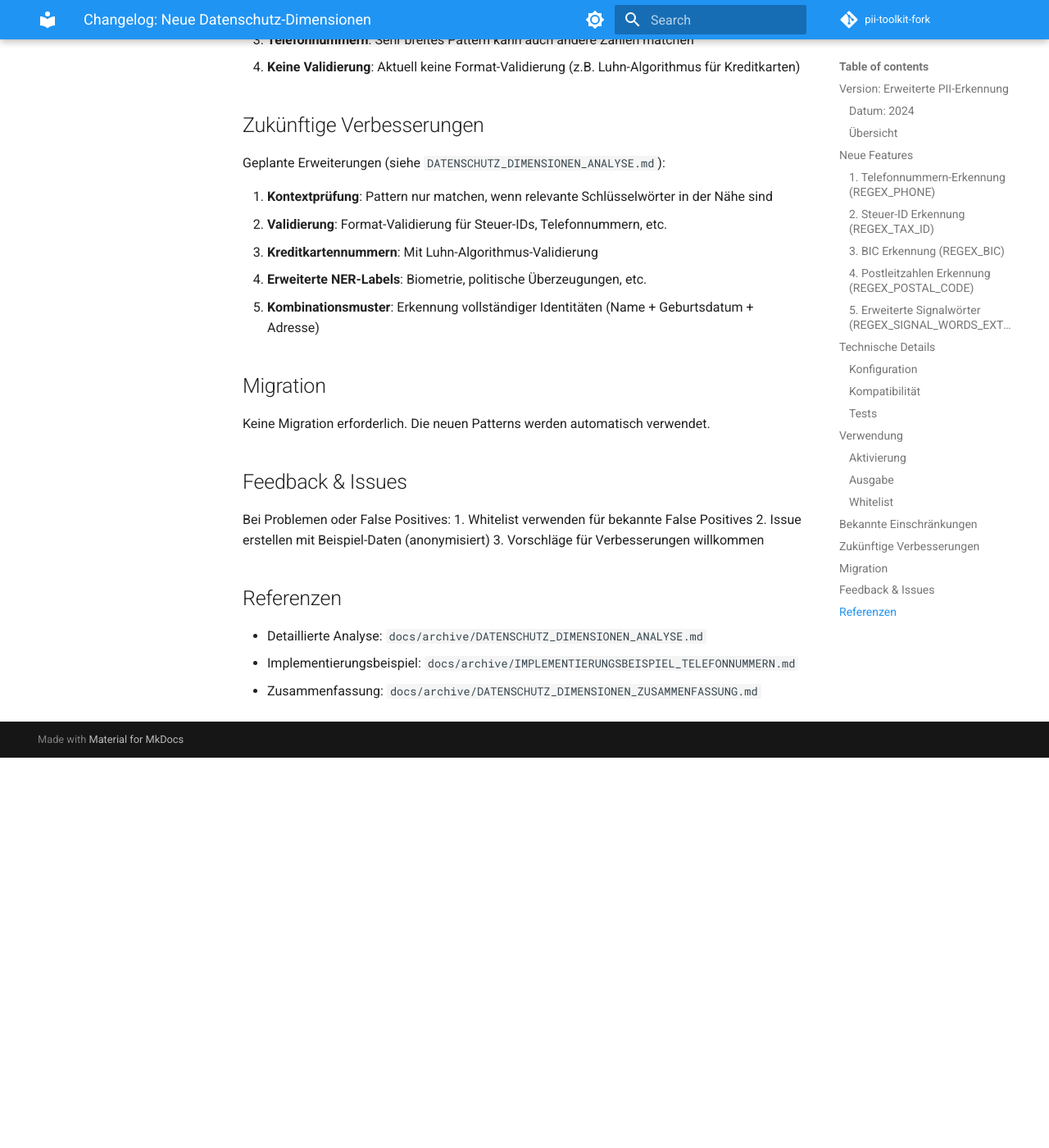
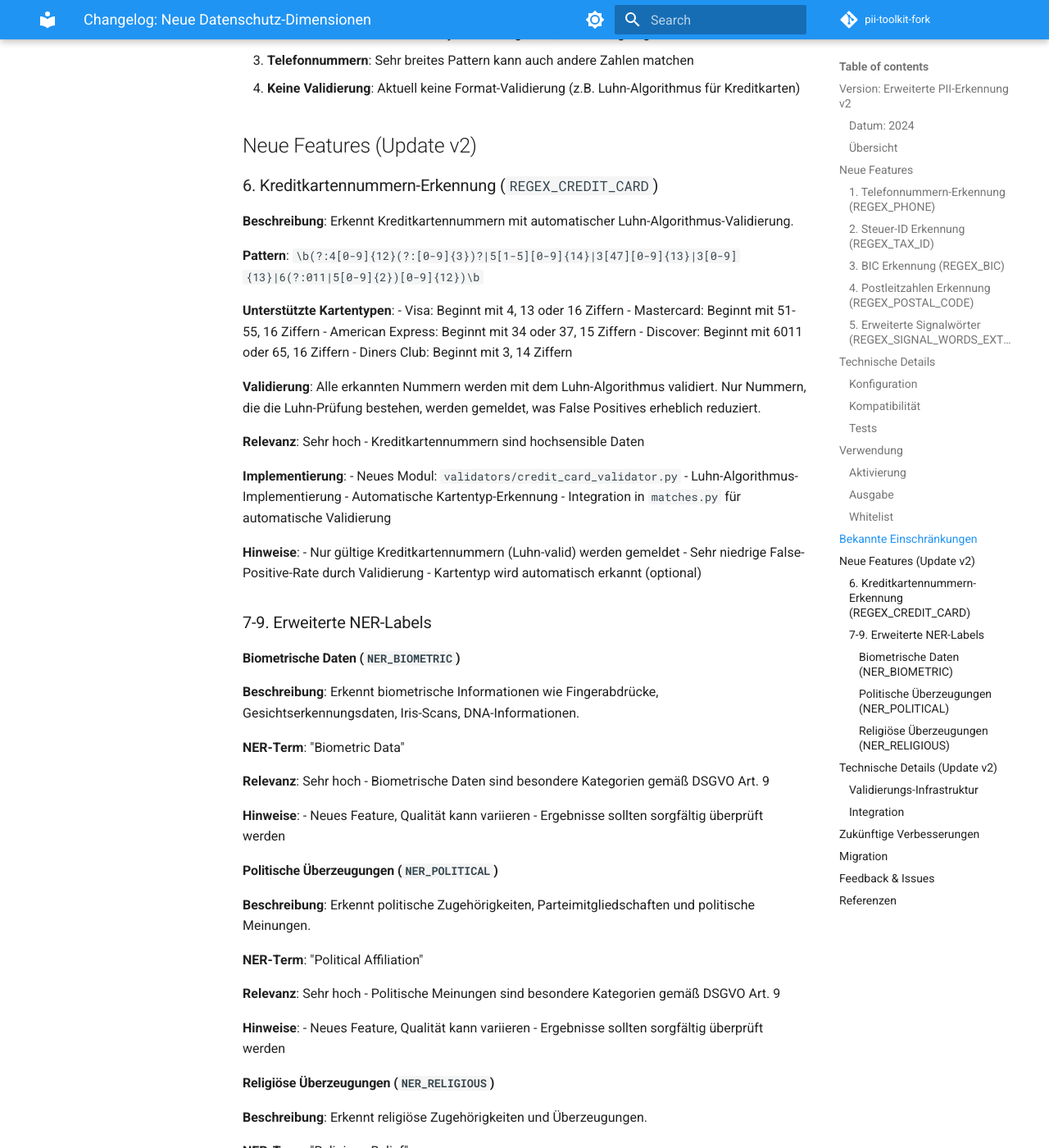
Before and after one commit to lichtbaer/pbd-toolkit, an MkDocs documentation site: the page built from docs/archive/CHANGELOG_NEW_PATTERNS.md, in a window 1280 px wide and 1400 px high, scrolled down 4201 px. Shown: the whole window at 82% size. Built offline with MkDocs 1.6.1 and Material for MkDocs 9.7.7, drawn with Linux system fonts in a browser that asks for light colours; comment, search, counter and statistics services are not loaded; before the commit the page ends 5125 px from its top, so only the background shows below that; some of the changed text lies outside the part shown.

Commit message:
feat: Add credit card detection and new NER labels
Adds credit card detection with Luhn validation and new NER labels for biometric, political, and religious data.

Co-authored-by: cursor <cursor@smartml.de>

````diff
--- a/docs/archive/CHANGELOG_NEW_PATTERNS.md
+++ b/docs/archive/CHANGELOG_NEW_PATTERNS.md
@@ -1,12 +1,12 @@
 # Changelog: Neue Datenschutz-Dimensionen
 
-## Version: Erweiterte PII-Erkennung
+## Version: Erweiterte PII-Erkennung v2
 
 ### Datum: 2024
 
 ### Übersicht
 
-Dieses Update fügt 5 neue Regex-Patterns zur PII-Erkennung hinzu, um weitere datenschutzrelevante Dimensionen zu identifizieren.
+Dieses Update fügt 6 neue Regex-Patterns und 3 neue NER-Labels zur PII-Erkennung hinzu, um weitere datenschutzrelevante Dimensionen zu identifizieren. Zusätzlich wurde eine Validierungs-Infrastruktur für Kreditkartennummern implementiert.
 
 ## Neue Features
 
@@ -187,15 +187,102 @@ Beispiel-Whitelist-Einträge:
 3. **Telefonnummern**: Sehr breites Pattern kann auch andere Zahlen matchen
 4. **Keine Validierung**: Aktuell keine Format-Validierung (z.B. Luhn-Algorithmus für Kreditkarten)
 
+## Neue Features (Update v2)
+
+### 6. Kreditkartennummern-Erkennung (`REGEX_CREDIT_CARD`)
+
+**Beschreibung**: Erkennt Kreditkartennummern mit automatischer Luhn-Algorithmus-Validierung.
+
+**Pattern**: `\b(?:4[0-9]{12}(?:[0-9]{3})?|5[1-5][0-9]{14}|3[47][0-9]{13}|3[0-9]{13}|6(?:011|5[0-9]{2})[0-9]{12})\b`
+
+**Unterstützte Kartentypen**:
+- Visa: Beginnt mit 4, 13 oder 16 Ziffern
+- Mastercard: Beginnt mit 51-55, 16 Ziffern
+- American Express: Beginnt mit 34 oder 37, 15 Ziffern
+- Discover: Beginnt mit 6011 oder 65, 16 Ziffern
+- Diners Club: Beginnt mit 3, 14 Ziffern
+
+**Validierung**: Alle erkannten Nummern werden mit dem Luhn-Algorithmus validiert. Nur Nummern, die die Luhn-Prüfung bestehen, werden gemeldet, was False Positives erheblich reduziert.
+
+**Relevanz**: Sehr hoch - Kreditkartennummern sind hochsensible Daten
+
+**Implementierung**:
+- Neues Modul: `validators/credit_card_validator.py`
+- Luhn-Algorithmus-Implementierung
+- Automatische Kartentyp-Erkennung
+- Integration in `matches.py` für automatische Validierung
+
+**Hinweise**:
+- Nur gültige Kreditkartennummern (Luhn-valid) werden gemeldet
+- Sehr niedrige False-Positive-Rate durch Validierung
+- Kartentyp wird automatisch erkannt (optional)
+
+### 7-9. Erweiterte NER-Labels
+
+#### Biometrische Daten (`NER_BIOMETRIC`)
+
+**Beschreibung**: Erkennt biometrische Informationen wie Fingerabdrücke, Gesichtserkennungsdaten, Iris-Scans, DNA-Informationen.
+
+**NER-Term**: "Biometric Data"
+
+**Relevanz**: Sehr hoch - Biometrische Daten sind besondere Kategorien gemäß DSGVO Art. 9
+
+**Hinweise**:
+- Neues Feature, Qualität kann variieren
+- Ergebnisse sollten sorgfältig überprüft werden
+
+#### Politische Überzeugungen (`NER_POLITICAL`)
+
+**Beschreibung**: Erkennt politische Zugehörigkeiten, Parteimitgliedschaften und politische Meinungen.
+
+**NER-Term**: "Political Affiliation"
+
+**Relevanz**: Sehr hoch - Politische Meinungen sind besondere Kategorien gemäß DSGVO Art. 9
+
+**Hinweise**:
+- Neues Feature, Qualität kann variieren
+- Ergebnisse sollten sorgfältig überprüft werden
+
+#### Religiöse Überzeugungen (`NER_RELIGIOUS`)
+
+**Beschreibung**: Erkennt religiöse Zugehörigkeiten und Überzeugungen.
+
+**NER-Term**: "Religious Belief"
+
+**Relevanz**: Sehr hoch - Religiöse Überzeugungen sind besondere Kategorien gemäß DSGVO Art. 9
+
+**Hinweise**:
+- Neues Feature, Qualität kann variieren
+- Ergebnisse sollten sorgfältig überprüft werden
+
+## Technische Details (Update v2)
+
+### Validierungs-Infrastruktur
+
+Neues Modul `validators/` wurde erstellt:
+- `validators/credit_card_validator.py`: Luhn-Algorithmus und Kartentyp-Erkennung
+- Erweiterbar für zukünftige Validierungen (Steuer-ID, Telefonnummern, etc.)
+
+### Integration
+
+Die Validierung wird automatisch in `matches.py` verwendet, wenn ein Pattern `"validation": "luhn"` in der Konfiguration hat:
+
+```json
+{
+  "label": "REGEX_CREDIT_CARD",
+  "validation": "luhn"
+}
+```
+
 ## Zukünftige Verbesserungen
 
 Geplante Erweiterungen (siehe `DATENSCHUTZ_DIMENSIONEN_ANALYSE.md`):
 
 1. **Kontextprüfung**: Pattern nur matchen, wenn relevante Schlüsselwörter in der Nähe sind
-2. **Validierung**: Format-Validierung für Steuer-IDs, Telefonnummern, etc.
-3. **Kreditkartennummern**: Mit Luhn-Algorithmus-Validierung
-4. **Erweiterte NER-Labels**: Biometrie, politische Überzeugungen, etc.
-5. **Kombinationsmuster**: Erkennung vollständiger Identitäten (Name + Geburtsdatum + Adresse)
+2. **Erweiterte Validierung**: Format-Validierung für Steuer-IDs, Telefonnummern, etc.
+3. **Kombinationsmuster**: Erkennung vollständiger Identitäten (Name + Geburtsdatum + Adresse)
+4. **Metadaten-Analyse**: EXIF-Daten, Dokument-Metadaten
+5. **ML-basierte Klassifizierung**: Automatische Sensibilitäts-Bewertung
 
 ## Migration
 
--- /dev/null
+++ b/validators/__init__.py
@@ -0,0 +1,5 @@
+"""Validation utilities for PII detection."""
+
+from validators.credit_card_validator import CreditCardValidator
+
+__all__ = ['CreditCardValidator']
````
Also changed, not shown: config_types.json (+23 -1 lines), docs/user-guide/detection-methods.md (+53 -0 lines), matches.py (+18 -0 lines), 2 other files.
